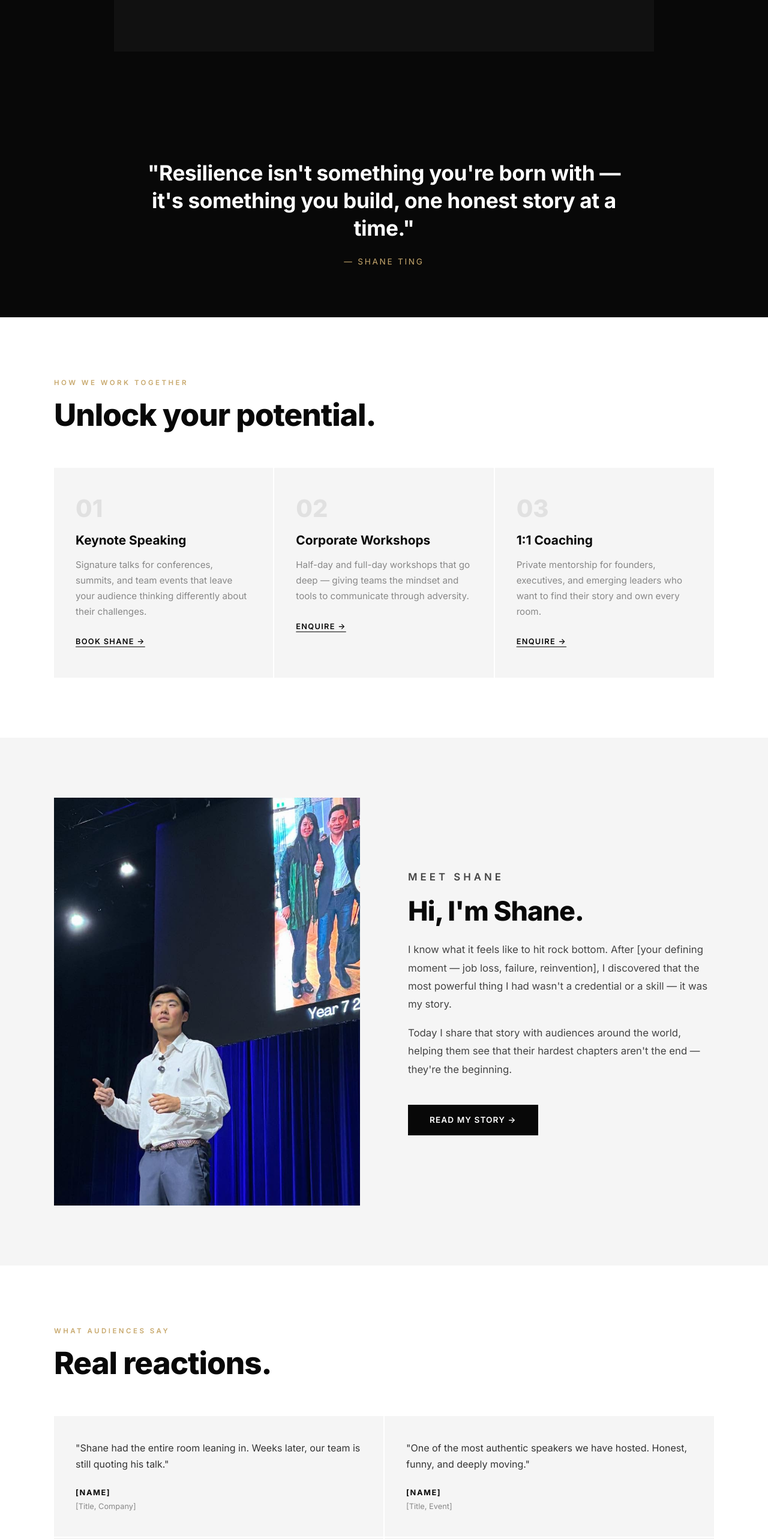
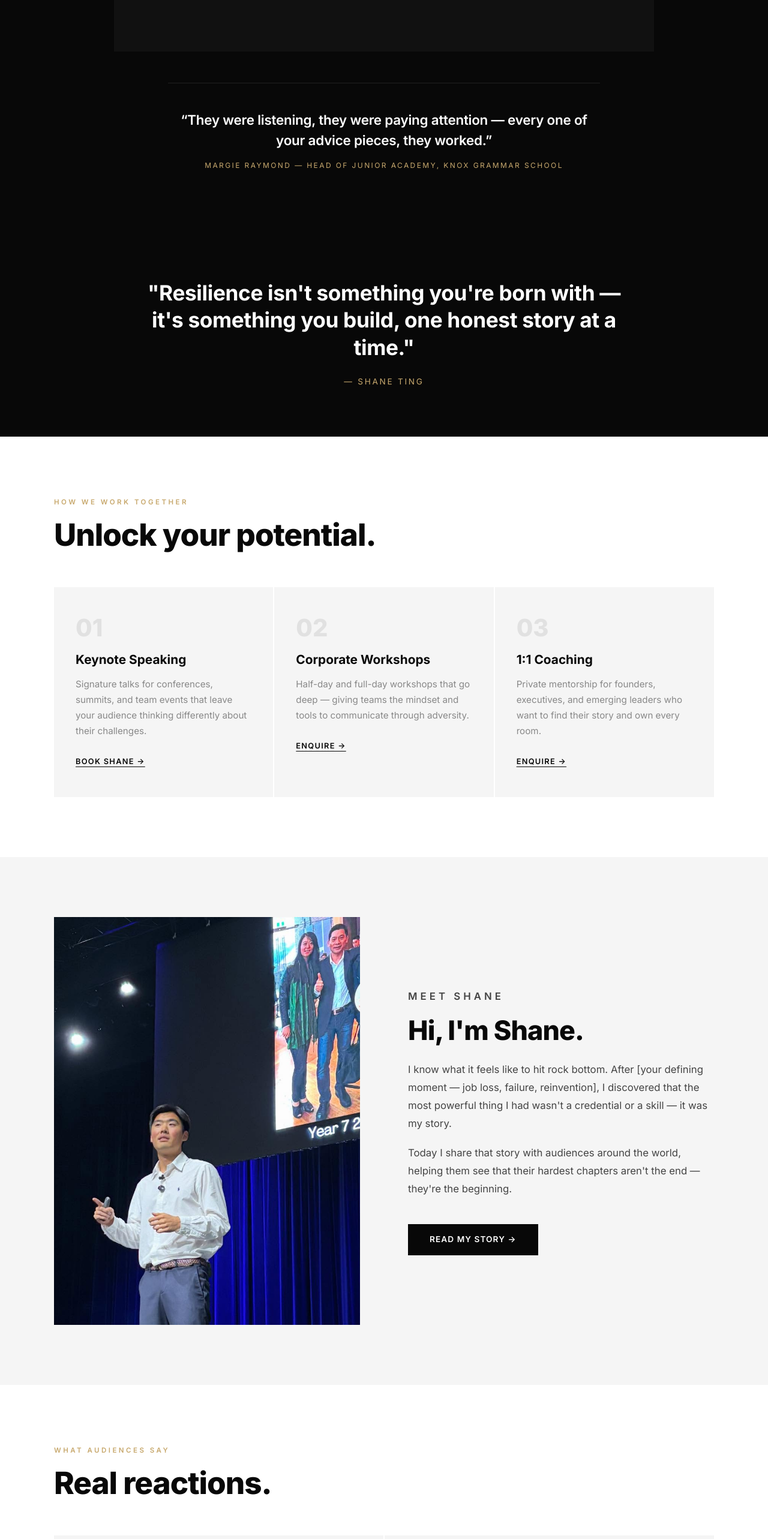
Before and after one commit to shanexyeah/shaneting-website, a Next.js app: page / in a window 1280 px wide. Shown: the part 2460-5026 px from the top of the page at 60% size. Built offline with nearby package versions, Linux system fonts and the light colour scheme; grey boxes are pictures that could not be loaded.

Commit message:
Add Margie Raymond testimonial and Knox Grammar reaction quote

```diff
--- a/app/globals.css
+++ b/app/globals.css
@@ -133,6 +133,9 @@ img { max-width: 100%; display: block; }
 .video-section { background: var(--black); padding: 100px 40px; }
 .talk-section { border-top: 1px solid rgba(255,255,255,0.08); }
 .talk-meta { text-align: center; font-size: 0.8rem; letter-spacing: 0.22em; text-transform: uppercase; color: rgba(255,255,255,0.4); margin-bottom: 48px; }
+.talk-reaction { max-width: 720px; margin: 52px auto 0; text-align: center; border-top: 1px solid rgba(255,255,255,0.1); padding-top: 44px; }
+.talk-reaction-quote { font-size: clamp(1.1rem, 2vw, 1.4rem); font-weight: 600; color: var(--white); line-height: 1.5; margin-bottom: 16px; letter-spacing: -0.01em; }
+.talk-reaction-attr { font-size: 0.75rem; letter-spacing: 0.2em; text-transform: uppercase; color: var(--accent); }
 .video-wrap { position: relative; width: 100%; max-width: 900px; margin: 0 auto; aspect-ratio: 16/9; background: #111; overflow: hidden; }
 .video-wrap iframe { position: absolute; inset: 0; width: 100%; height: 100%; border: 0; }
 .video-placeholder {
--- a/app/page.jsx
+++ b/app/page.jsx
@@ -82,6 +82,10 @@ export default function Home() {
               allow="accelerometer; autoplay; clipboard-write; encrypted-media; gyroscope; picture-in-picture"
               allowFullScreen
             />
+          </div>
+          <div className="talk-reaction">
+            <p className="talk-reaction-quote">&ldquo;They were listening, they were paying attention &mdash; every one of your advice pieces, they worked.&rdquo;</p>
+            <p className="talk-reaction-attr">Margie Raymond &mdash; Head of Junior Academy, Knox Grammar School</p>
           </div>
         </div>
       </section>
@@ -170,19 +174,15 @@ export default function Home() {
           <div className="testimonials-grid">
             <div className="testimonial">
               <p>
-                "Shane had the entire room leaning in. Weeks later, our team
-                is still quoting his talk."
+                &ldquo;His presentation was authentic, thoughtful, and thoroughly
+                engaging. What resonated most strongly with our boys was his
+                reflection on the value of courage &mdash; not simply as bravery in
+                big moments, but as the daily choice to stand for what is right
+                and to persevere through challenge. We look forward to welcoming
+                Shane back to share his further insights in the coming years.&rdquo;
               </p>
-              <div className="testimonial-name">[Name]</div>
-              <div className="testimonial-role">[Title, Company]</div>
-            </div>
-            <div className="testimonial">
-              <p>
-                "One of the most authentic speakers we have hosted. Honest,
-                funny, and deeply moving."
-              </p>
-              <div className="testimonial-name">[Name]</div>
-              <div className="testimonial-role">[Title, Event]</div>
+              <div className="testimonial-name">Margie Raymond</div>
+              <div className="testimonial-role">Head of Junior Academy, Knox Grammar School</div>
             </div>
             <div className="testimonial">
               <p>
```
